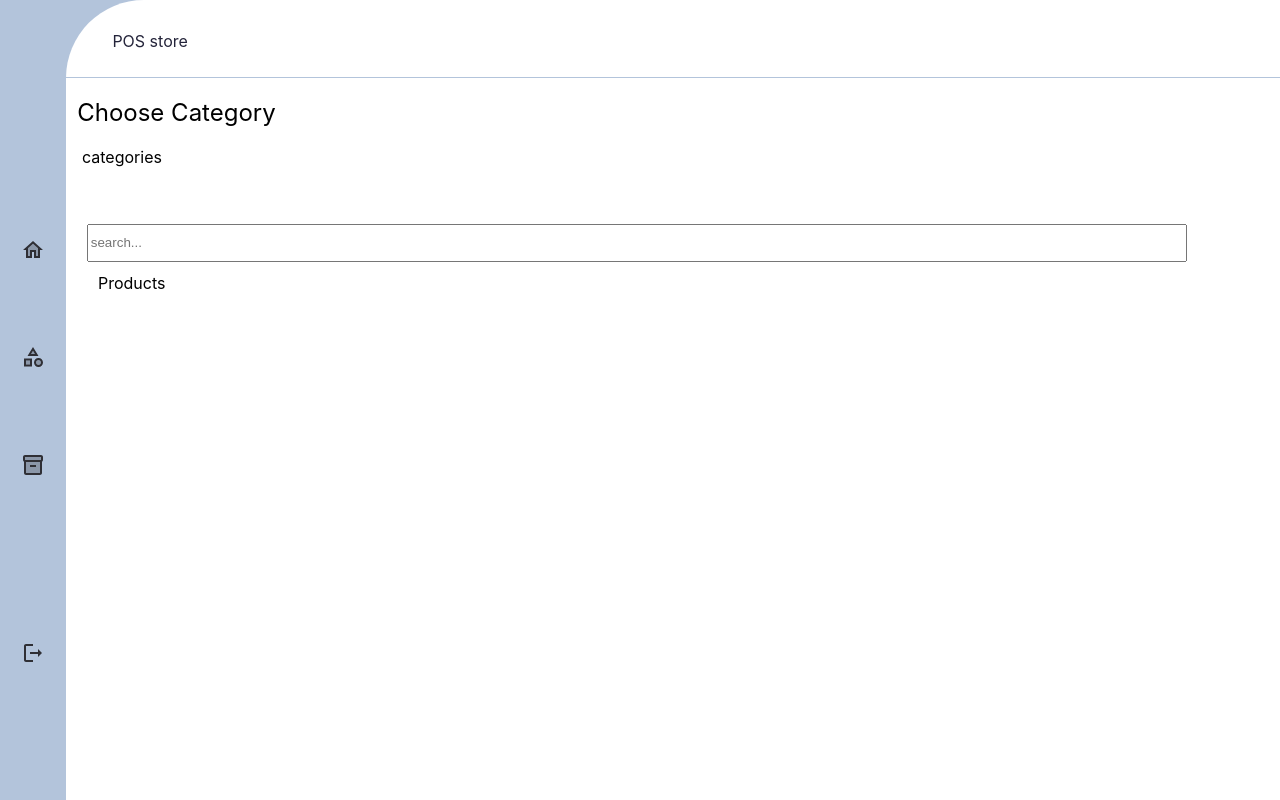
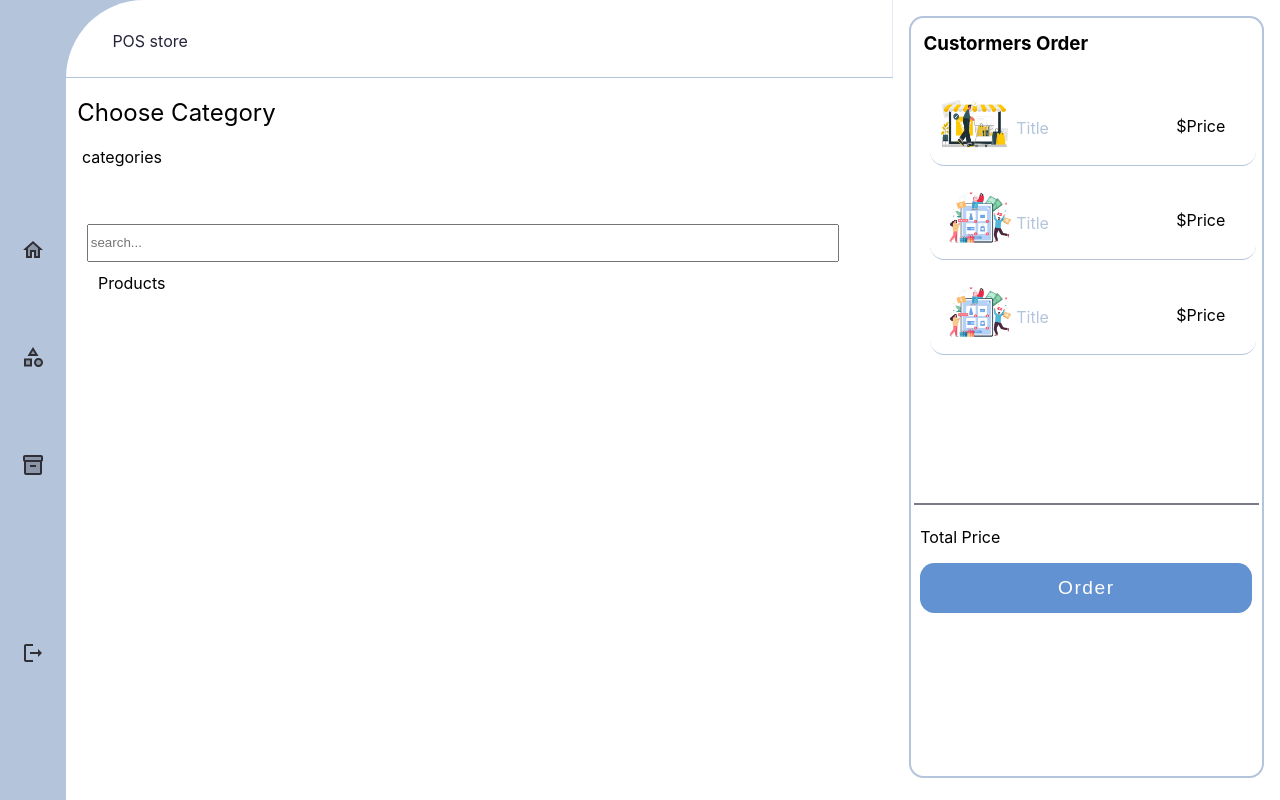
Before and after one commit to dee2323/point-of-sale-project, a React (Create React App) app: page / in a window 1280 px wide. Built offline with nearby package versions, Linux system fonts and the light colour scheme.

Commit message:
design the cart UI

```diff
--- /dev/null
+++ b/src/views/posPage/Cart/Cart.tsx
@@ -0,0 +1,39 @@
+import React from 'react'
+import Button from '../../../components/common/Button'
+import './style.scss'
+
+const Cart: React.FC = () => {
+    return (
+        <section className="cart-section">
+            <div className='header'>
+                <h3>custormers order</h3>
+
+            </div>
+            <div className='items-section'>
+                <ul>
+                    <li className="item"><span className="item-image">
+                        <img src='./images/shopImage.jpg' height='45rem' width='45rem' /> </span><span className="head">{'title'}</span><span className="item-price">${'price'}</span>
+                        <i className="fas fa-regular fa-trash"></i>
+                    </li >
+                    <li className="item"><span className="item-image">
+                        <img src='./images/shop.jpg' height='45rem' width='45rem' /> </span><span className="head">{'title'}</span><span className="item-price">${'price'}</span>
+                        <i className="fas fa-regular fa-trash"></i>
+                    </li >
+                    <li className="item"><span className="item-image">
+                        <img src='./images/shop.jpg' height='45rem' width='45rem' /> </span><span className="head">{'title'}</span><span className="item-price">${'price'}</span>
+                        <i className="fas fa-regular fa-trash"></i>
+                    </li >
+
+
+                </ul>
+            </div>
+            <div className='order'>
+                <p>total price</p>
+                {/* <p>total price</p> */}
+                <Button text='order' onClick={() => { }} />
+            </div>
+        </section>
+    )
+}
+
+export default Cart
--- /dev/null
+++ b/src/views/posPage/Cart/style.scss
@@ -0,0 +1,67 @@
+   .cart-section {
+       width: 100%;
+       border-radius: .9rem;
+       border: 2px solid rgb(179, 196, 219);
+       margin-left: 1rem;
+       height: 94vh;
+       margin-right: 1rem;
+       margin-top: 1rem;
+       padding: .2rem;
+       text-transform: capitalize;
+
+
+       .header {
+           height: 6%;
+           border-radius: 1rem;
+           display: flex;
+           padding-left: .6rem;
+           text-align: center;
+           justify-content: flex-start;
+           align-items: center;
+           background-color: white;
+       }
+
+       .items-section {
+
+           margin-top: .1rem;
+           height: 57%;
+           padding: .2rem;
+           overflow: auto;
+
+           .item {
+               margin-left: -1.7rem;
+               display: flex;
+               justify-content: space-between;
+               align-items: center;
+               padding: .6rem;
+               margin-bottom: 1rem;
+               border-bottom: rgb(179, 196, 219) 1px solid;
+               border-radius: .9rem;
+           }
+
+           .item .head {
+               width: 10rem;
+               color: rgb(179, 196, 219);
+               margin-top: .3rem;
+           }
+
+           .item-price {
+               margin-right: 1.3rem;
+           }
+
+           i {
+               color: rgb(179, 196, 219);
+           }
+
+           img {
+               width: 4.8rem;
+               height: 3.4rem;
+           }
+       }
+
+       .order {
+           border-top: 2px rgb(122, 122, 136) solid;
+           height: 50%;
+           padding: .4rem;
+       }
+   }
--- a/src/views/posPage/POS.tsx
+++ b/src/views/posPage/POS.tsx
@@ -1,6 +1,7 @@
 import React, { useState, useEffect, useContext } from 'react'
 import './style.scss'
 import Header from '../../components/common/Header'
+import Cart from './Cart/Cart'
 
 interface props {
 
@@ -26,6 +27,7 @@ export const POS: React.FC<props> = () => {
                 </section>
 
             </main>
+            <Cart />
 
         </>
     )
```
